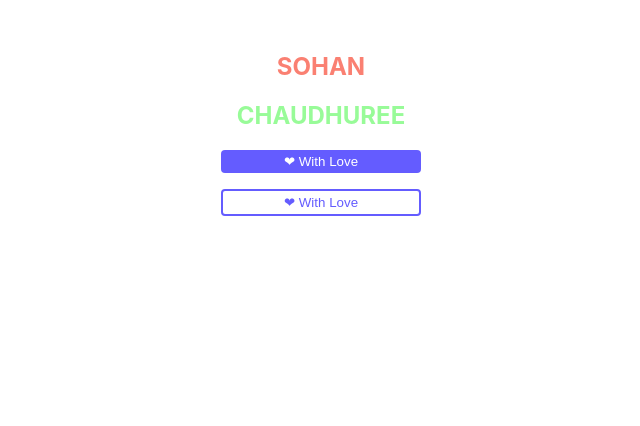
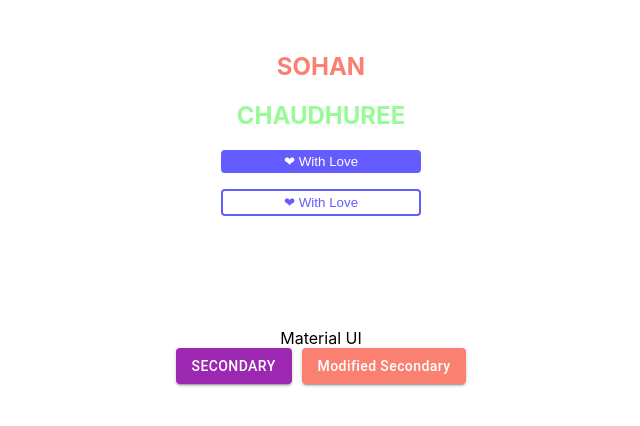
Before and after one commit to chaudhuree/styledcomponent, a React (Create React App) app: page / in a window 1280 px wide. Shown: the top 426 px of the page, without its empty margins (319-959 px from the left). Built offline with nearby package versions, Linux system fonts and the light colour scheme.

Commit message:
docs: extend react component basically modify material ui component

```diff
--- a/package.json
+++ b/package.json
@@ -3,6 +3,9 @@
   "version": "0.1.0",
   "private": true,
   "dependencies": {
+    "@emotion/react": "^11.8.2",
+    "@emotion/styled": "^11.8.1",
+    "@mui/material": "^5.5.3",
     "@testing-library/jest-dom": "^5.16.2",
     "@testing-library/react": "^12.1.3",
     "@testing-library/user-event": "^13.5.0",
--- a/src/App.js
+++ b/src/App.js
@@ -1,7 +1,13 @@
+import ExampleWithMui from "./ExampleWithMui";
 import Example from "./Example";
 
 function App() {
-  return <Example></Example>;
+  return (
+    <>
+      <Example></Example>
+      <ExampleWithMui></ExampleWithMui>
+    </>
+  );
 }
 
 export default App;
--- /dev/null
+++ b/src/ExampleWithMui.jsx
@@ -0,0 +1,22 @@
+import Button from '@mui/material/Button';
+import React from 'react';
+import styled from 'styled-components';
+import { Div } from './components/BasicTitle';
+const ButtonModified=styled(Button)`
+  background-color: salmon !important;
+  text-transform: capitalize !important;
+  margin-left: 10px !important;
+  `;
+function ExampleWithMui() {
+  return (
+    <section style={{ padding:'2rem' }}>
+      <Div>Material UI
+      <div></div>
+      <Button color="secondary" variant="contained">Secondary</Button>
+      <ButtonModified color="secondary" variant="contained">modified secondary</ButtonModified>
+      </Div>
+    </section>
+  )
+}
+
+export default ExampleWithMui;
--- a/src/components/BasicTitle.jsx
+++ b/src/components/BasicTitle.jsx
@@ -8,4 +8,9 @@ const BasicTitle = styled.h1`
   /* ternary operator ⬇⬇ */
   color: ${({special})=> special ? 'palegreen' : 'salmon'};
 `;
+export const Div = styled.div`
+  padding: 2rem;
+  text-align: center;
+
+`;
 export default BasicTitle;
```
Also changed, not shown: 1 other file (tests, documents, lock files or other folders).
